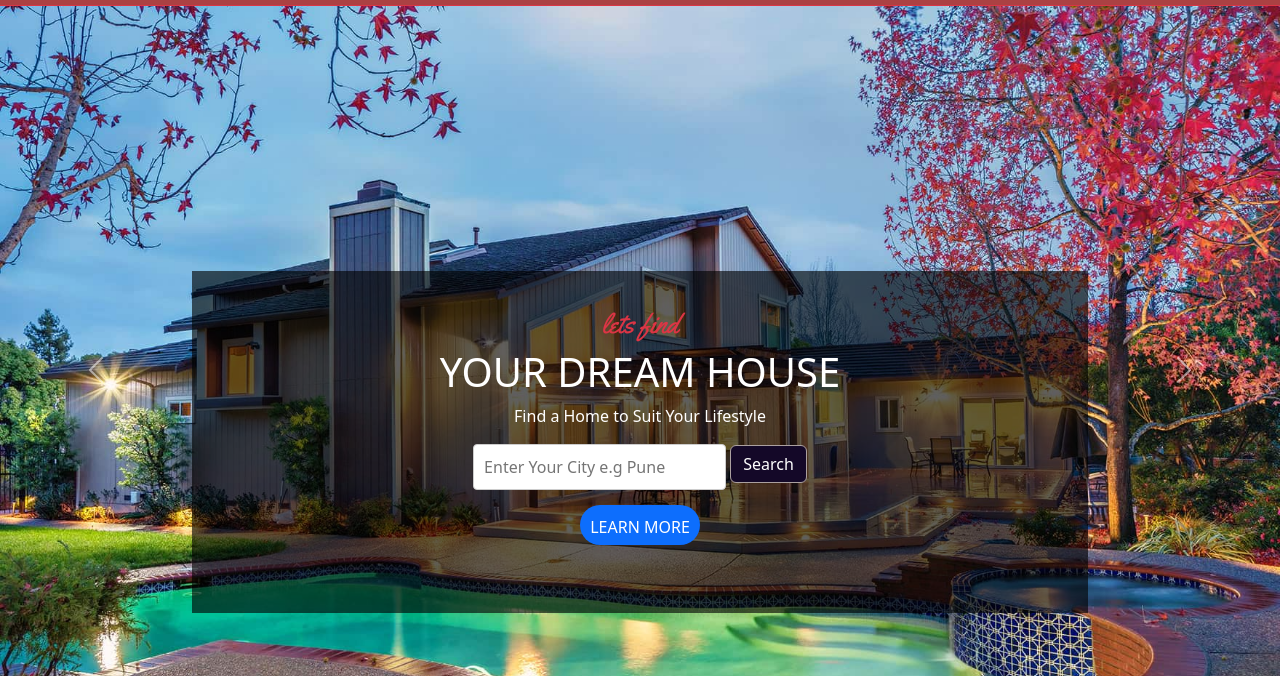
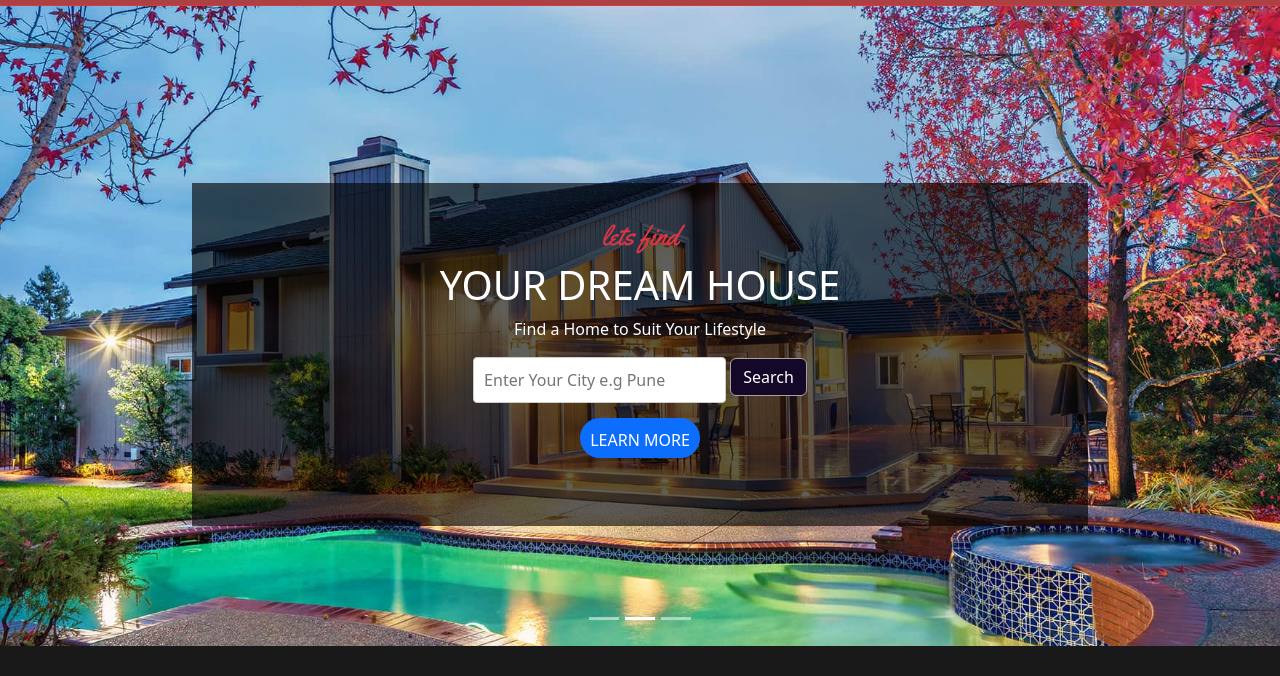
Before and after one commit to tomarvaishnavi2001/realestate, a plain HTML site: page index.html in a window 1280 px wide. Shown: the part 124-800 px from the top of the page. Drawn offline with nearby package versions, Linux system fonts and the light colour scheme.

Commit message:
Update style.css

```diff
--- a/style.css
+++ b/style.css
@@ -4,7 +4,7 @@
   object-fit: cover;
   /* object-position: center; */
   overflow: hidden;
-/*   height:80vh; */
+  height:80vh;
   width: 100%;
 }
 
```
